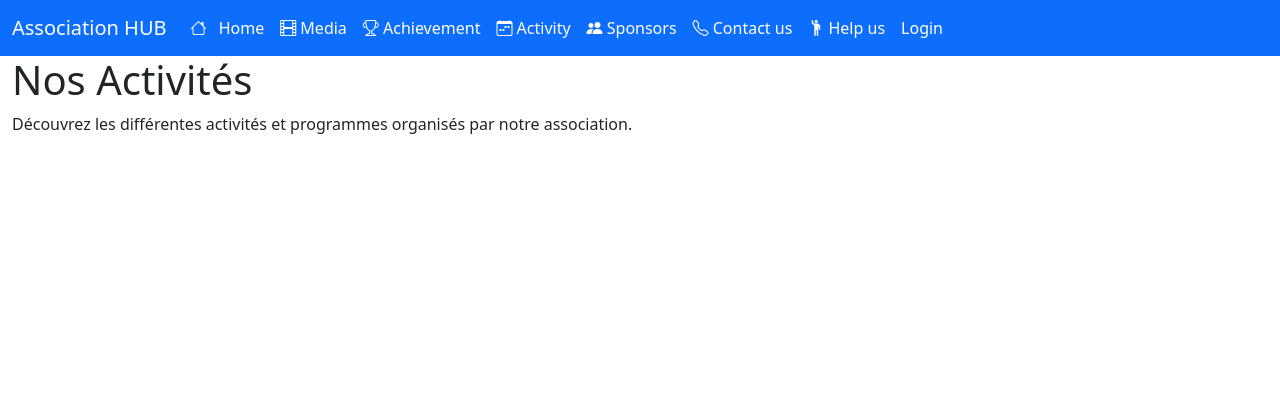
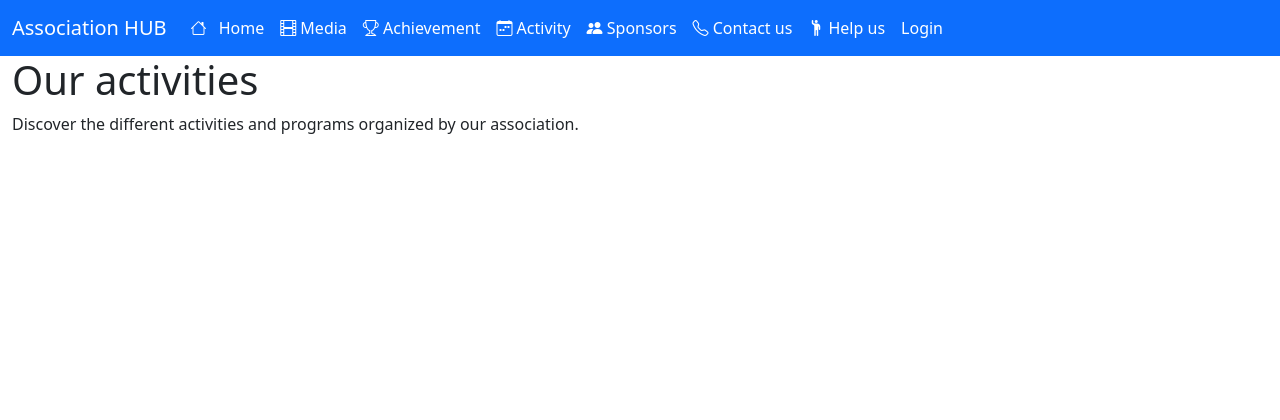
Before and after one commit to vapeasnl/AssociationHUB, a Flask app: page /activities in a window 1280 px wide. Shown: the top 420 px of the page. Run offline with Flask 3, Linux system fonts and the light colour scheme; parts of the project's set-up code (start-up, migrations or seed data) failed here and were passed over.

Commit message:
Update activities.html

```diff
--- a/app/templates/activities.html
+++ b/app/templates/activities.html
@@ -1,6 +1,6 @@
 {% extends 'base.html' %}
 
 {% block content %}
-    <h1>Nos Activités</h1>
-    <p>Découvrez les différentes activités et programmes organisés par notre association.</p>
+    <h1>Our activities</h1>
+    <p>Discover the different activities and programs organized by our association.</p>
 {% endblock %}
```
